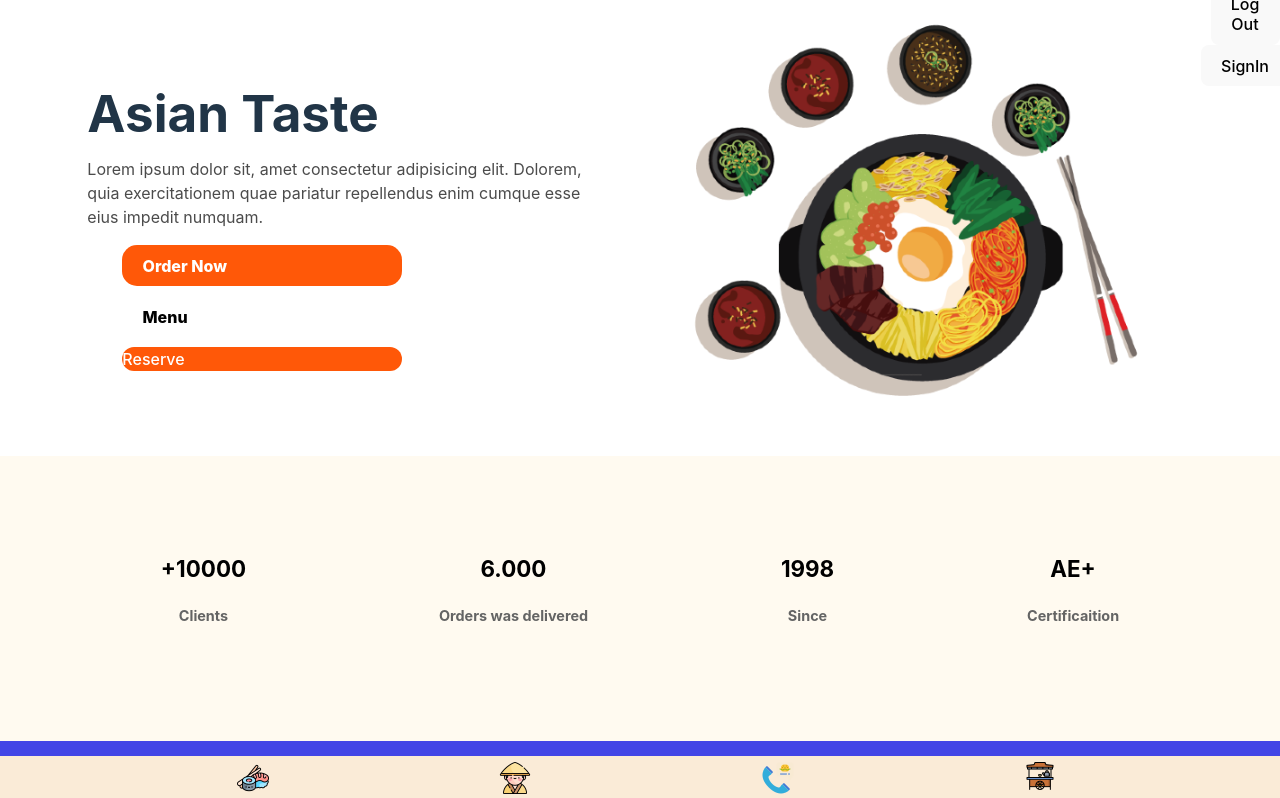
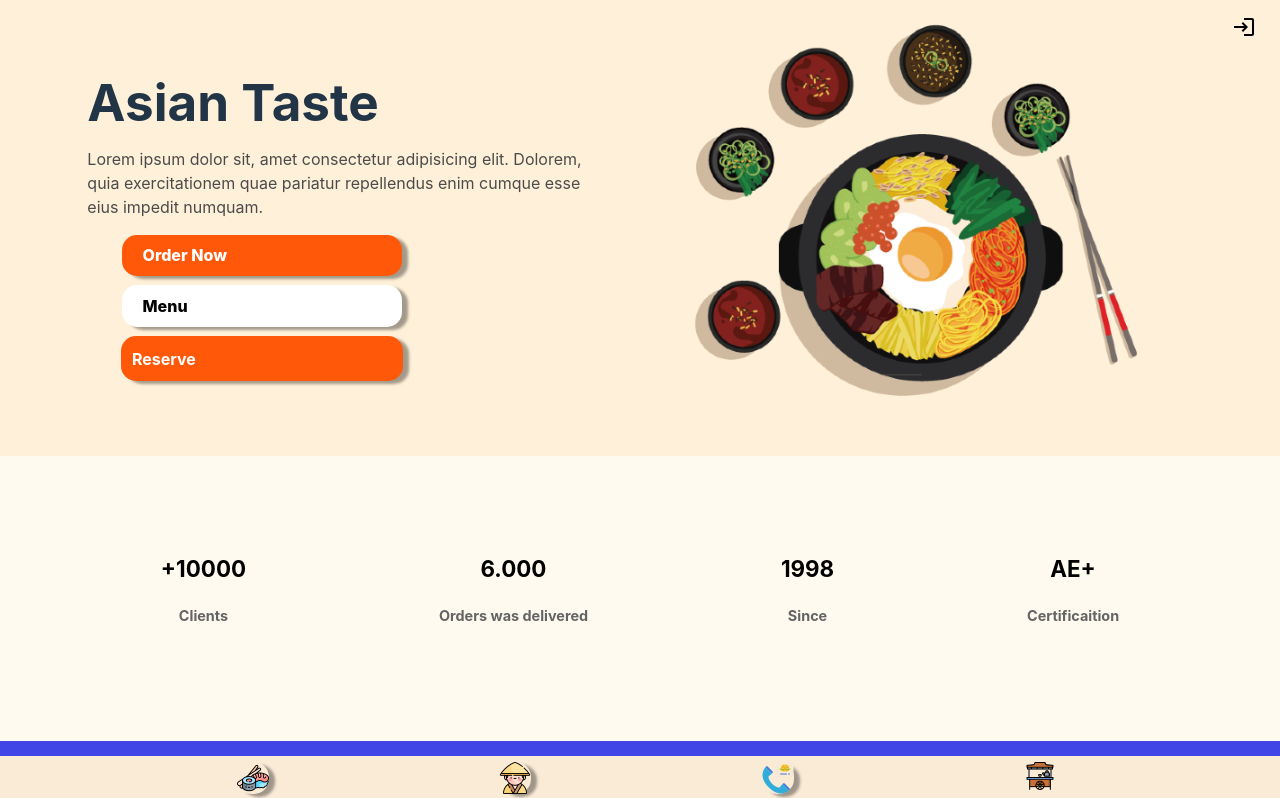
Before and after one commit to jdluis/AsianTaste, a React (Vite) app: page / in a window 1280 px wide. Shown: the top 798 px of the page. Built offline with nearby package versions, Linux system fonts and the light colour scheme; no server answers.

Commit message:
btn styles for mvp

```diff
--- a/package.json
+++ b/package.json
@@ -12,6 +12,10 @@
   },
   "dependencies": {
     "@auth0/auth0-react": "^2.1.0",
+    "@emotion/react": "^11.11.1",
+    "@emotion/styled": "^11.11.0",
+    "@mui/icons-material": "^5.14.9",
+    "@mui/material": "^5.14.9",
     "axios": "^1.4.0",
     "html2canvas": "^1.4.1",
     "jspdf": "^2.5.1",
--- a/src/App.css
+++ b/src/App.css
@@ -35,15 +35,8 @@ a {
 
 .floating_container {
     position: fixed;
-    right: 10px;
-    top: 10px;
-    border-radius: 100%;
-    height: 50px;
-    width: 50px;
-    background-image: url('/logo/sombrero-de-bambu.png');
-    background-repeat: no-repeat;
-    background-size: cover;
-  /* añadir transparencia a la imagen*/
+    right: 5px;
+    top: 5px;
 
     display: flex;
     flex-direction: column;
--- a/src/App.tsx
+++ b/src/App.tsx
@@ -5,7 +5,6 @@ import NoFoundPage from './pages/NoFoundPage';
 import NavMenu from './components/Mobile/NavMenu';
 import SignBtn from './components/Auth/SignBtn';
 import { Auth0Provider } from '@auth0/auth0-react';
-import LogoutButton from './components/Auth/LogOutBtn';
 import Profile from './components/Auth/Profile';
 import Reservations from './pages/client/Reservations';
 import { useAuth0 } from "@auth0/auth0-react";
@@ -15,7 +14,6 @@ import FullMenu from './pages/client/FullMenu';
 
 function App() {
   const { user, isAuthenticated } = useAuth0();
-
 
   return (
     <>
@@ -28,10 +26,6 @@ function App() {
           }}
         >
           <NavMenu />
-          <div className='floating_container circle'>
-            <LogoutButton />
-            <SignBtn />
-          </div>
           <Profile />
           <Routes>
             <Route path="/">
--- a/src/components/Auth/LogOutBtn/index.tsx
+++ b/src/components/Auth/LogOutBtn/index.tsx
@@ -1,12 +1,13 @@
 import { useAuth0 } from "@auth0/auth0-react";
+import LogoutIcon from '@mui/icons-material/Logout';
 import './style.css';
 
 const LogoutButton = () => {
   const { logout } = useAuth0();
 
   return (
-    <button onClick={() => logout({ logoutParams: { returnTo: window.location.origin } })}>
-      Log Out
+    <button className="btn-logout" onClick={() => logout({ logoutParams: { returnTo: window.location.origin } })}>
+      <LogoutIcon />
     </button>
   );
 };
--- a/src/components/Auth/LogOutBtn/style.css
+++ b/src/components/Auth/LogOutBtn/style.css
@@ -0,0 +1,7 @@
+.btn-logout{
+    background-color: transparent;
+    border: none;
+}
+.btn-logout:hover, .btn-logout:focus-visible, .btn-logout:active {
+    border: none;
+}
--- a/src/components/Auth/Profile/index.tsx
+++ b/src/components/Auth/Profile/index.tsx
@@ -1,8 +1,11 @@
 import { useAuth0 } from "@auth0/auth0-react";
+import LogoutButton from "../LogOutBtn";
+import SignBtn from "../SignBtn";
+import "./style.css"
 
 const Profile = () => {
   const { user, isAuthenticated, isLoading } = useAuth0();
-  console.log(user)
+  console.log(user, isAuthenticated)
 
   if (isLoading) {
     return (<div>Loading ...</div>)
@@ -10,11 +13,15 @@ const Profile = () => {
 
   return (
     <>
+      <div className='floating_container circle'>
+            {user?.email ? <LogoutButton /> : <SignBtn />}
+      </div>
       {isAuthenticated && (
-        <div>
-          <img src={user?.picture} alt={user?.name} />
-          <h2>{user?.name}</h2>
-          <p>{user?.email}</p>
+        <div className="profile_container">
+          <div className="img_container">
+            <img src={user?.picture} alt={user?.name} />
+          </div>
+          <h2 className="profile_name">{user?.name}</h2>
         </div>
       )}
     </>
--- a/src/components/Auth/Profile/style.css
+++ b/src/components/Auth/Profile/style.css
@@ -0,0 +1,36 @@
+.profile_container {
+    height: 20%;
+    width: 100%;
+    position: fixed;
+    display: flex;
+    flex-direction: column;
+    top: 4px;
+    left: 20px;
+    display: flex;
+    margin: 0;
+    padding: 0;
+}
+
+.profile_container .img_container {
+    width: 40px;
+    height: 40px;
+    border-radius: 100%;
+    overflow: hidden; /* Para recortar la imagen que se extiende más allá del círculo */
+}
+
+.img_container img {
+    width: 100%;
+    height: auto;
+    object-fit: cover;
+}
+
+.profile_name {
+    text-align: left;
+    font-size: 10px;
+    width: 60px;
+    overflow: hidden;
+    text-overflow: ellipsis;
+    margin: 0;
+    padding: 0;
+    text-align: center;
+}
--- a/src/components/Auth/SignBtn/index.tsx
+++ b/src/components/Auth/SignBtn/index.tsx
@@ -1,5 +1,6 @@
 import { FC } from "react";
 import { useAuth0 } from "@auth0/auth0-react";
+import LoginIcon from '@mui/icons-material/Login';
 import './style.css';
 
 interface SignBtnProps { }
@@ -7,7 +8,9 @@ interface SignBtnProps { }
 const SignBtn: FC<SignBtnProps> = () => {
   const { loginWithRedirect } = useAuth0();
 
-  return <button onClick={() => loginWithRedirect()}>SignIn</button>
+  return <button className="btn-signup" onClick={() => loginWithRedirect()}>
+    <LoginIcon />
+  </button>
 }
 
 export default SignBtn;
--- a/src/components/Auth/SignBtn/style.css
+++ b/src/components/Auth/SignBtn/style.css
@@ -0,0 +1,7 @@
+.btn-signup{
+    background-color: transparent;
+    border: none;
+}
+.btn-signup:hover, .btn-signup:focus-visible, .btn-signup:active {
+    border: none;
+}
--- a/src/index.css
+++ b/src/index.css
@@ -45,7 +45,6 @@ h1 {
 }
 
 button {
-  border-radius: 8px;
   border: 1px solid transparent;
   padding: 0.6em 1.2em;
   font-size: 1em;
@@ -55,11 +54,26 @@ button {
   cursor: pointer;
   transition: border-color 0.25s;
 }
-button:hover {
+.linkBtn {
+  border: 1px solid transparent;
+  padding: 0.6em 0;
+  font-size: 1em;
+  font-weight: 700;
+  font-family: inherit;
+  background-color: #1a1a1a;
+  cursor: pointer;
+  transition: border-color 0.25s;
+  text-indent: .6em;
+}
+
+button:hover, .linkBtn:hover {
   border-color: #646cff;
 }
 button:focus,
-button:focus-visible {
+button:focus-visible,
+.linkBtn:focus,
+.linkBtn:focus-visible
+ {
   outline: 4px auto -webkit-focus-ring-color;
 }
 
--- a/src/pages/Home/index.tsx
+++ b/src/pages/Home/index.tsx
@@ -21,7 +21,7 @@ const HomePage: FC = () => {
 
     return (
         <div id="home">
-            <div className="introduction_container">
+            <div className="introduction_container bg-vainilla">
                 <main className="main_container">
                     <header>
                         <h1>{Titles.RESTAURANT_TITLE}</h1>
@@ -31,7 +31,7 @@ const HomePage: FC = () => {
                     <div className="btn_container">
                         <button className="btn-action">Order Now</button>
                         <button className="btn-info">Menu</button>
-                        <Link className="btn-action" to={'/client/reservation'}>Reserve</Link>
+                        <Link className="btn-action linkBtn" to={'/client/reservation'}>Reserve</Link>
                     </div>
                 </main>
                 <div className="img_container">
@@ -85,8 +85,8 @@ const HomePage: FC = () => {
                     <p>Lorem ipsum dolor sit amet consectetur adipisicing elit. Ipsa laudantium dolore dolorem nisi quam tenetur amet, esse repudiandae cumque et?</p>
                 </div>
                 <div className="btn_container">
-                    <Link className="btn-action" to={"menu"}>Full Menu</Link>
-                    <button onClick={() => handlePdfDowload()}>Dowload Menu</button>
+                    <Link className="linkBtn btn-action"  to={"menu"}>Full Menu</Link>
+                    <button className="btn-info" onClick={() => handlePdfDowload()}>Dowload Menu</button>
                 </div>
             </section>
 
--- a/src/pages/Home/style.css
+++ b/src/pages/Home/style.css
@@ -57,8 +57,8 @@
     border-radius: 15px;
     font-weight: 800;
     text-align: left;
+    box-shadow: 6px 3px 3px rgba(0, 0, 0, 0.365);
 }
-
 
 .btn_container .btn-action {
     background-color: #ff5808;
@@ -68,6 +68,7 @@
 .btn_container .btn-info {
     background-color: rgb(255, 255, 255);
     color: black;
+
 }
 
 .about_container {
```
Also changed, not shown: 1 other file (tests, documents, lock files or other folders).
